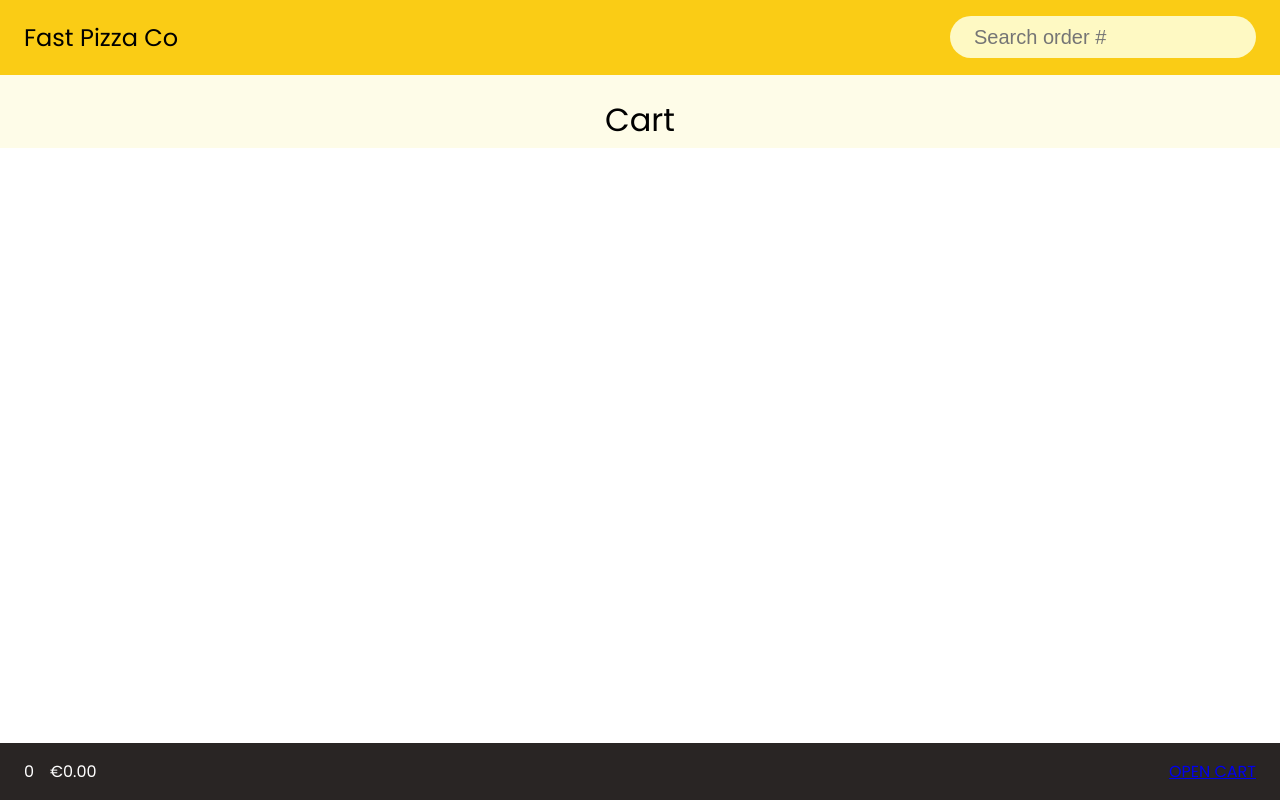
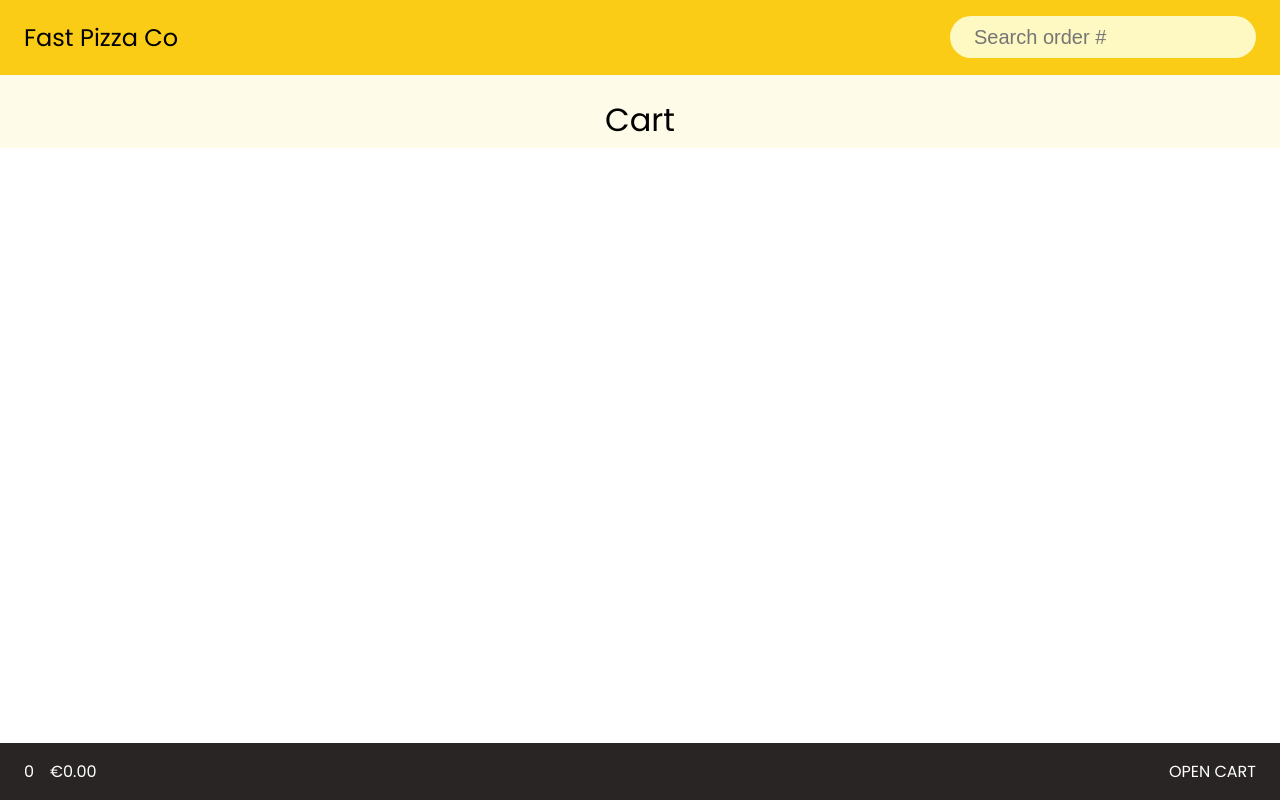
Before and after one commit to dariojularic/Fast-pizza-react, a React (Vite) app: page /cart in a window 1280 px wide. Built offline with nearby package versions, Linux system fonts and the light colour scheme.

Commit message:
Install font awesome

```diff
--- a/src/layouts/footer/Footer.css
+++ b/src/layouts/footer/Footer.css
@@ -18,3 +18,12 @@ footer {
 .total-price {
   margin-left: 16px;
 }
+
+.open-cart {
+  color: white;
+}
+
+a {
+  text-decoration: none;
+  cursor: pointer;
+}
--- a/src/layouts/footer/Footer.jsx
+++ b/src/layouts/footer/Footer.jsx
@@ -1,14 +1,15 @@
-// import store from "../../store";
 import "./Footer.css";
 import { useSelector } from "react-redux";
 import { Link } from "react-router-dom";
-import Button from "#components/Button";
 
 // font awesome icone koristit kao i prije ili react opciju?
+// jel moram koristit button za link ili mogu div??
+// kako stavit iconu sa font awesome, normalno ili react verziju
 
 function Footer() {
   const { cart } = useSelector((store) => store.cart);
   const uniqueIds = [];
+  // jel mogu imat ovu let varijablu za totalPrice???
   let totalPrice = 0;
 
   cart.forEach((item) => {
@@ -16,18 +17,18 @@ function Footer() {
     if (uniqueIds.includes(item.id)) return;
     else uniqueIds.push(item.id);
   });
+
   return (
     <footer>
       <div className="cart-info">
         <p className="unique-ids">{uniqueIds.length}</p>
         <p className="total-price">€{totalPrice.toFixed(2)}</p>
       </div>
-      <Link to="/cart">
-        <div className="open-cart">OPEN CART</div>
+      <Link className="open-cart" to="/cart">
+        OPEN CART
       </Link>
-      {/* <Button type="button" value="OPEN CART" style="open-cart" /> */}
     </footer>
   );
 }
-
+// <FontAwesomeIcon icon="fa-solid fa-arrow-right" />
 export default Footer;
--- a/src/layouts/pizzaCard/PizzaCard.jsx
+++ b/src/layouts/pizzaCard/PizzaCard.jsx
@@ -1,7 +1,11 @@
 import Button from "#components/Button";
 import "./PizzaCard.css";
 import { useSelector, useDispatch } from "react-redux";
-import { increaseAmount, decreaseAmount, removeFromCart } from "../../cartSlice";
+import {
+  increaseAmount,
+  decreaseAmount,
+  removeFromCart,
+} from "../../cartSlice";
 
 const PizzaCard = ({
   id,
@@ -18,7 +22,8 @@ const PizzaCard = ({
   const { cart } = useSelector((store) => store.cart);
 
   // kako prikazat amount?
-  const selectedPizza = cart.filter(pizza => pizza.id === id)
+  // stavit useState za amount
+  const selectedPizza = cart.filter((pizza) => pizza.id === id);
 
   return (
     <li>
@@ -40,6 +45,7 @@ const PizzaCard = ({
                   dispatch(decreaseAmount(id));
                 }}
               />
+              {/* amount */}
               <p className="amount">{selectedPizza[0].amount}</p>
               <Button
                 style="btn change-amount-btn"
@@ -49,9 +55,14 @@ const PizzaCard = ({
                   dispatch(increaseAmount(id));
                 }}
               />
-              <Button style="btn delete-btn" value="DELETE" type="button" handler={() => {
-                dispatch(removeFromCart(id))
-              }} />
+              <Button
+                style="btn delete-btn"
+                value="DELETE"
+                type="button"
+                handler={() => {
+                  dispatch(removeFromCart(id));
+                }}
+              />
             </div>
             <p className="pizza-price">{price.toFixed(2)}</p>
           </div>
@@ -70,24 +81,9 @@ const PizzaCard = ({
             )}
           </div>
         )}
-        {/* <div className="price-button-container">
-          <p className="pizza-price">
-            {soldOut ? "SOLD OUT" : "€" + price.toFixed(2)}
-          </p>
-          {soldOut ? null : (
-            <Button
-              style="btn add-btn"
-              value="ADD TO CART"
-              type="button"
-              handler={() => handler()}
-            />
-          )}
-        </div> */}
       </div>
     </li>
   );
 };
 
 export default PizzaCard;
-
-// 08004100104
--- a/src/pages/menu/Menu.jsx
+++ b/src/pages/menu/Menu.jsx
@@ -16,7 +16,9 @@ const Menu = () => {
         const response = await fetch(url);
         const data = await response.json();
         data.data.forEach(pizza => {
+          // ocu ovdje stavit da je amount odma 1 ili prvo 0 pa kad dodam u kosaricu povecam na 1
           pizza.amount = 1
+          // prvo stavit 0 pa povecat na 1
         })
         setPizzaMenu(data.data);
       } catch (error) {
@@ -50,4 +52,7 @@ const Menu = () => {
   );
 };
 
+
+
+
 export default Menu;
```
Also changed, not shown: src/cartSlice.js (+7 -0 lines), src/pages/home/Home.jsx (+0 -17 lines).
